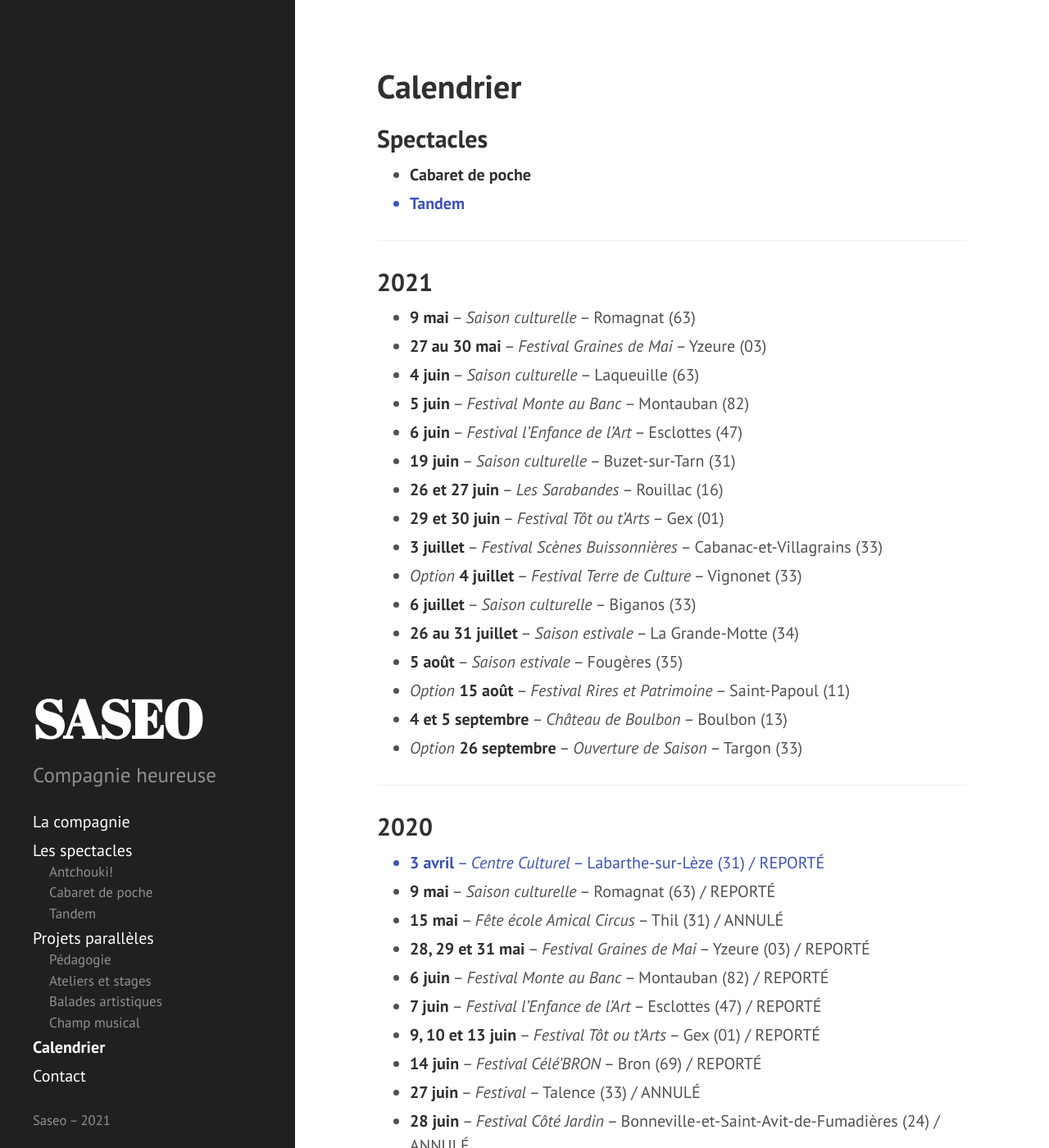
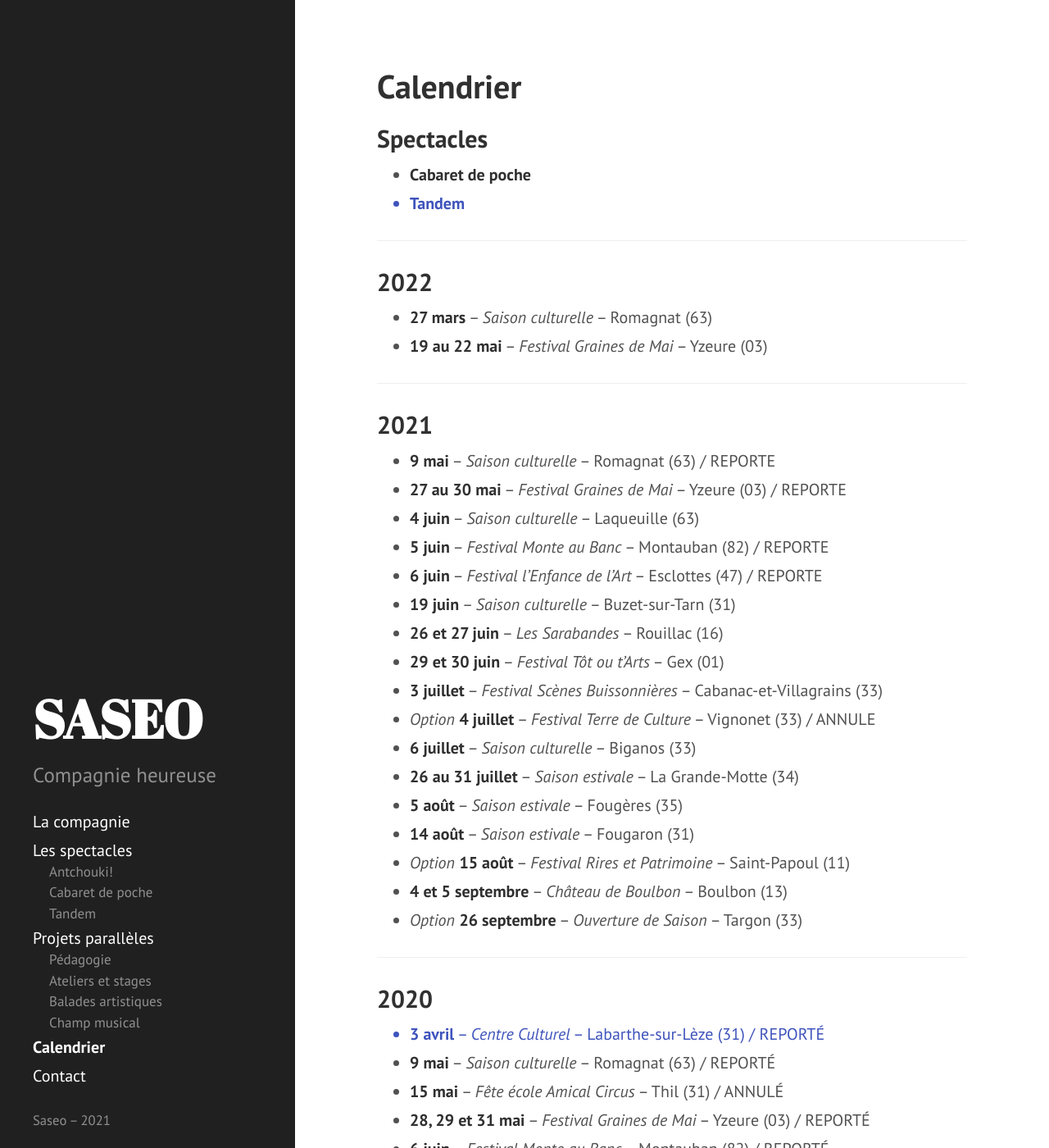
Before and after one commit to rizoom/saseo.org, a Jekyll site: the page built from calendrier.md, in a window 1280 px wide and 1400 px high. Shown: the whole window at 82% size. Built offline with Jekyll 4.4.1, drawn with Linux system fonts in a browser that asks for light colours.

Commit message:
Update calendrier.md

```diff
--- a/calendrier.md
+++ b/calendrier.md
@@ -11,21 +11,29 @@ sidebar_order: 3
 
 ---
 
+## 2022
+
+- **27 mars** -- _Saison culturelle_ -- Romagnat (63)
+- **19 au 22 mai** -- _Festival Graines de Mai_ -- Yzeure (03)
+
+---
+
 ## 2021
 
-- **9 mai** -- _Saison culturelle_ -- Romagnat (63)
-- **27 au 30 mai** -- _Festival Graines de Mai_ -- Yzeure (03)
+- **9 mai** -- _Saison culturelle_ -- Romagnat (63) / REPORTE
+- **27 au 30 mai** -- _Festival Graines de Mai_ -- Yzeure (03) / REPORTE
 - **4 juin** -- _Saison culturelle_ -- Laqueuille (63)
-- **5 juin** -- _Festival Monte au Banc_ -- Montauban (82)
-- **6 juin** -- _Festival l'Enfance de l'Art_ -- Esclottes (47)
+- **5 juin** -- _Festival Monte au Banc_ -- Montauban (82) / REPORTE
+- **6 juin** -- _Festival l'Enfance de l'Art_ -- Esclottes (47) / REPORTE
 - **19 juin** -- _Saison culturelle_ -- Buzet-sur-Tarn (31)
 - **26 et 27 juin** -- _Les Sarabandes_ -- Rouillac (16)
 - **29 et 30 juin** -- _Festival Tôt ou t'Arts_ -- Gex (01)
 - **3 juillet** -- _Festival Scènes Buissonnières_ -- Cabanac-et-Villagrains (33)
-- _Option_ **4 juillet** -- _Festival Terre de Culture_ -- Vignonet (33)
+- _Option_ **4 juillet** -- _Festival Terre de Culture_ -- Vignonet (33) / ANNULE
 - **6 juillet** -- _Saison culturelle_ -- Biganos (33)
 - **26 au 31 juillet** -- _Saison estivale_ -- La Grande-Motte (34)
 - **5 août** -- _Saison estivale_ -- Fougères (35)
+- **14 août** -- _Saison estivale_ -- Fougaron (31)
 - _Option_ **15 août** -- _Festival Rires et Patrimoine_ -- Saint-Papoul (11)
 - **4 et 5 septembre** -- _Château de Boulbon_ -- Boulbon (13)
 - _Option_ **26 septembre** -- _Ouverture de Saison_ -- Targon (33)
```
